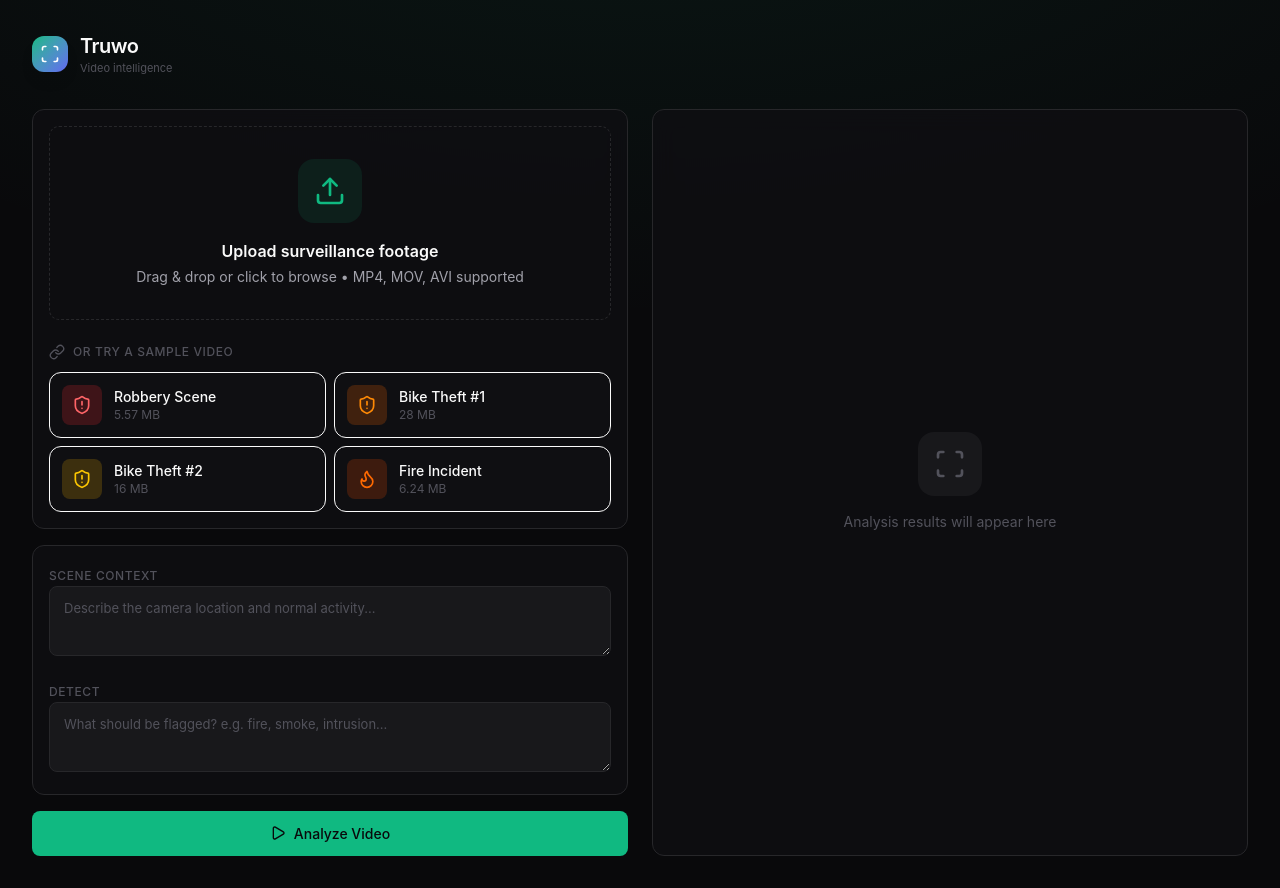
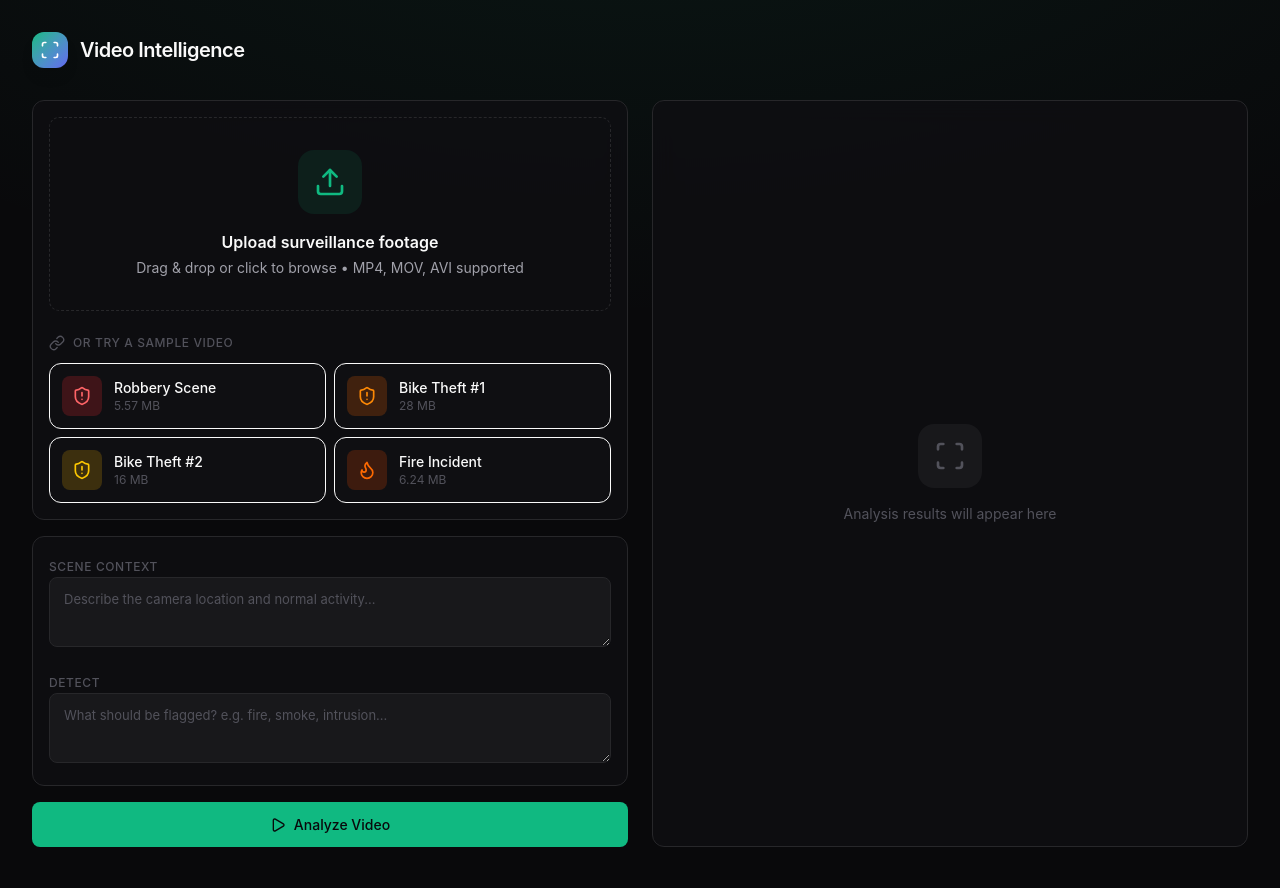
Before and after one commit to shivamsark2001/demo-ai-vid-security, a Next.js app: page / in a window 1280 px wide. Built offline with nearby package versions, Linux system fonts and the light colour scheme.

Commit message:
style: Replace Truwo with Video Intelligence in header

```diff
--- a/src/app/page.tsx
+++ b/src/app/page.tsx
@@ -263,8 +263,7 @@ export default function Home() {
               <Scan className="w-5 h-5 text-white" />
             </div>
             <div>
-              <h1 className="text-xl font-semibold tracking-tight">Truwo</h1>
-              <p className="text-[11px] text-[var(--text-muted)]">Video intelligence</p>
+              <h1 className="text-xl font-semibold tracking-tight">Video Intelligence</h1>
             </div>
           </div>
         </header>
```
